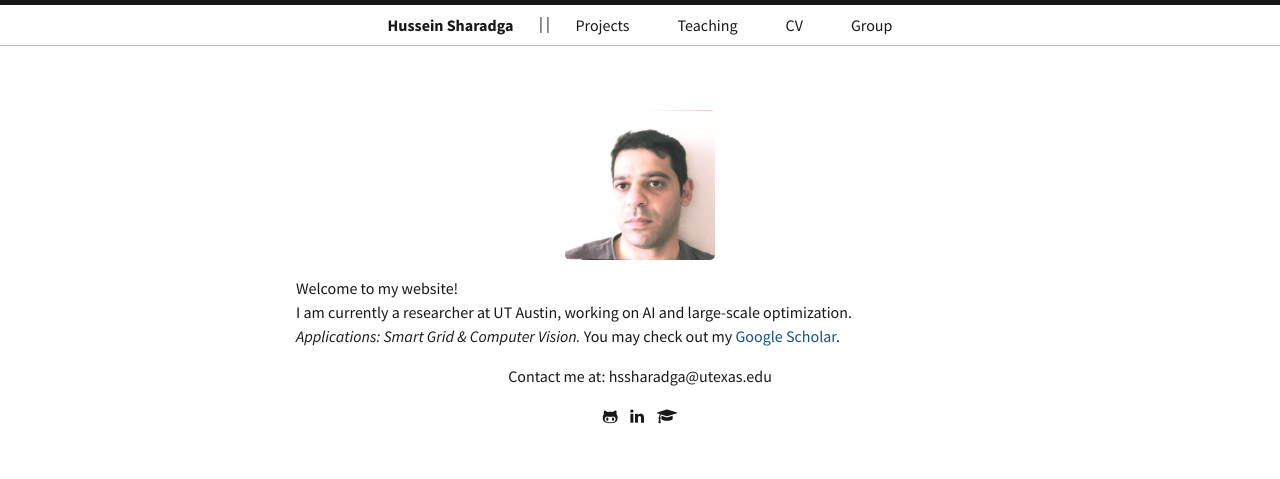
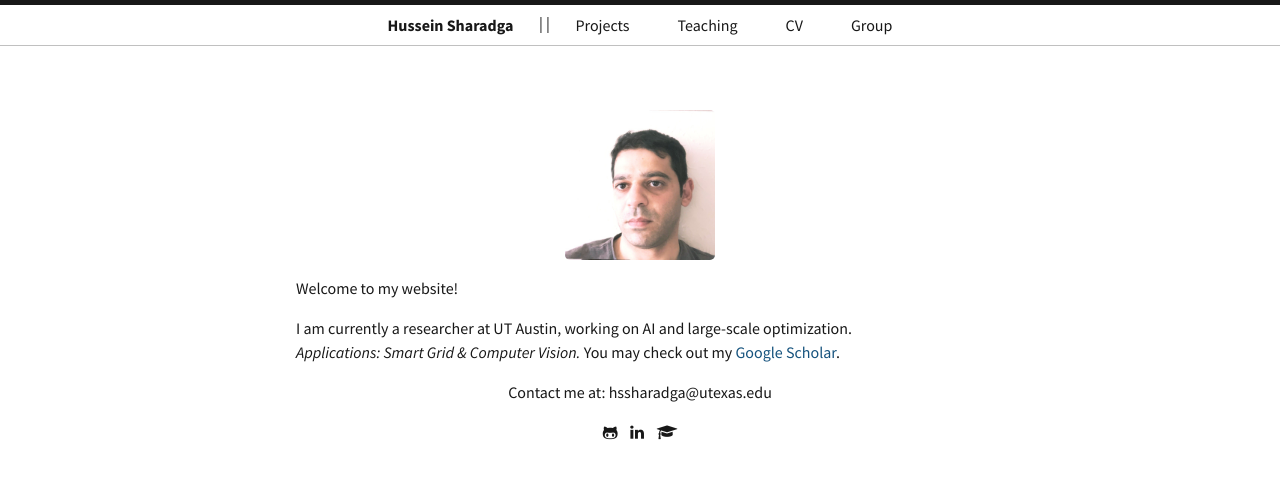
Before and after one commit to hssharadga/hssharadga.github.io, a Jekyll site: the page built from index.html, in a window 1280 px wide. Shown: the top 479 px of the page. Built offline with Jekyll 4.4.1, drawn with Linux system fonts in a browser that asks for light colours.

Commit message:
Update index.html

```diff
--- a/index.html
+++ b/index.html
@@ -20,7 +20,8 @@ title: Home
 <img src="/assets/Pic Hussein.jpg" alt="drawing" height="150"/>
 </center>
 <p style="text-align: left;">
-Welcome to my website! <br>
+Welcome to my website! <br> </p>
+<p style="text-align: left;">
 I am currently a researcher at UT Austin, working on AI and large-scale optimization. <br>
 <i>Applications: Smart Grid & Computer Vision.</i>
 You may check out my <a href="https://scholar.google.com/citations?user=F3R-63QAAAAJ&hl=en&oi=ao" target="_blank">Google Scholar</a>.</p>
```
